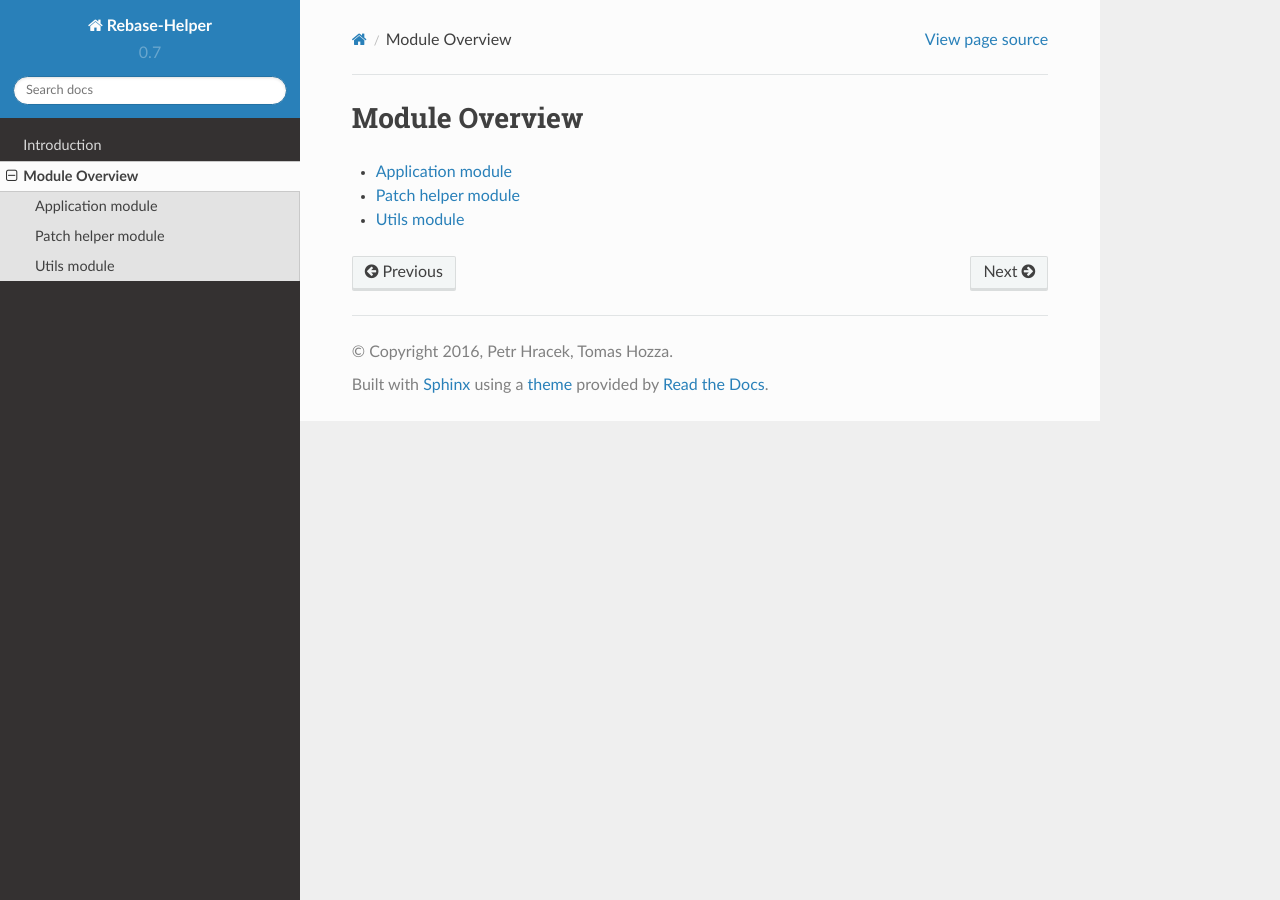
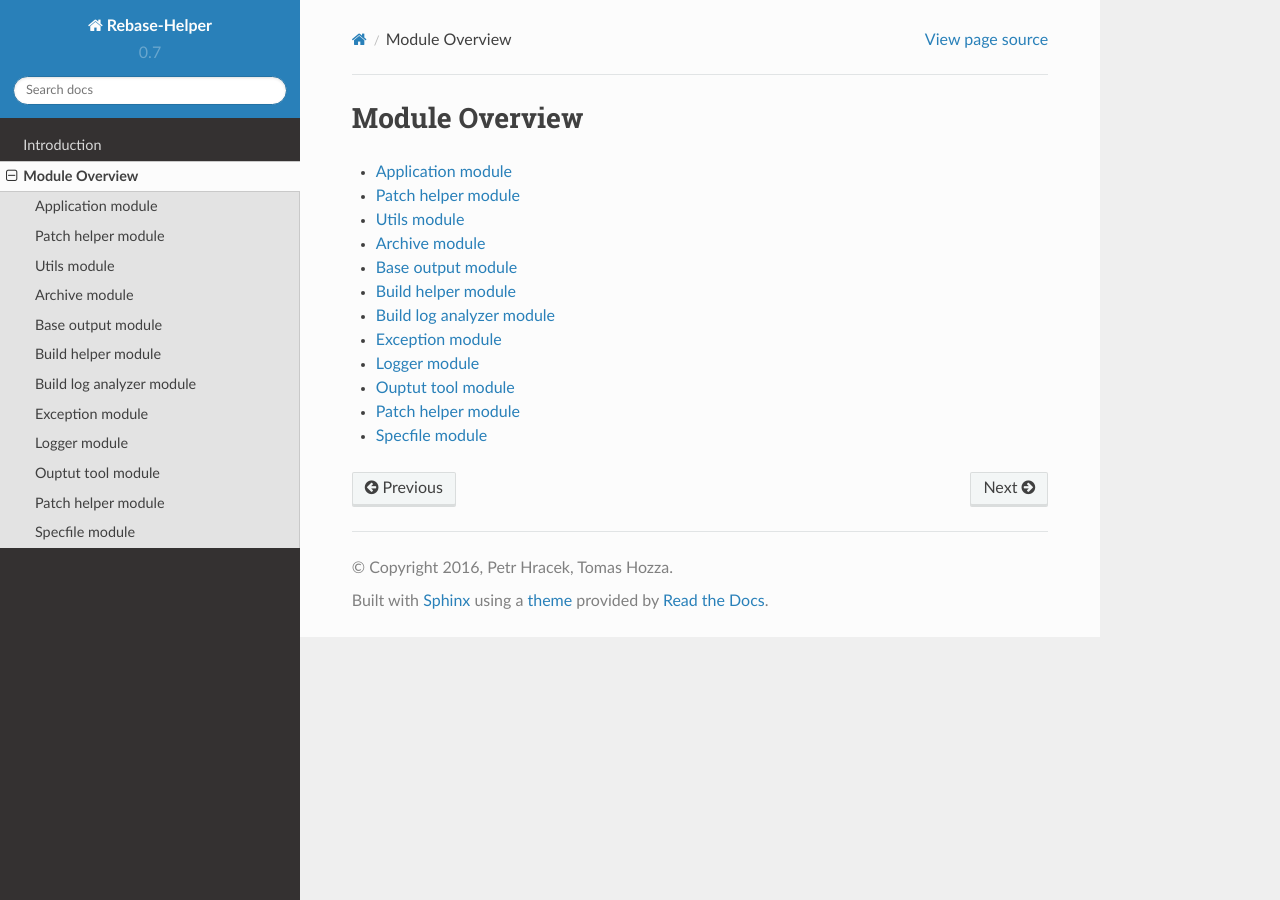
Before and after one commit to rebase-helper/rebase-helper, a Sphinx documentation site: the page built from docs/clsoverview.rst, in a window 1280 px wide. Built offline with Sphinx 7.4.7 and the Read the Docs theme 2.0.0, drawn with Linux system fonts in a browser that asks for light colours.

Commit message:
Add all documentation to oververview file
Signed-off-by: Petr Hracek <phracek@redhat.com>

```diff
--- a/docs/clsoverview.rst
+++ b/docs/clsoverview.rst
@@ -6,3 +6,12 @@ Module Overview
    application
    patchhelper
    utils
+   archive
+   baseoutput
+   buildhelper
+   buildloganalyzer
+   exceptions
+   logger
+   outputtool
+   patchhelper
+   specfile
```
